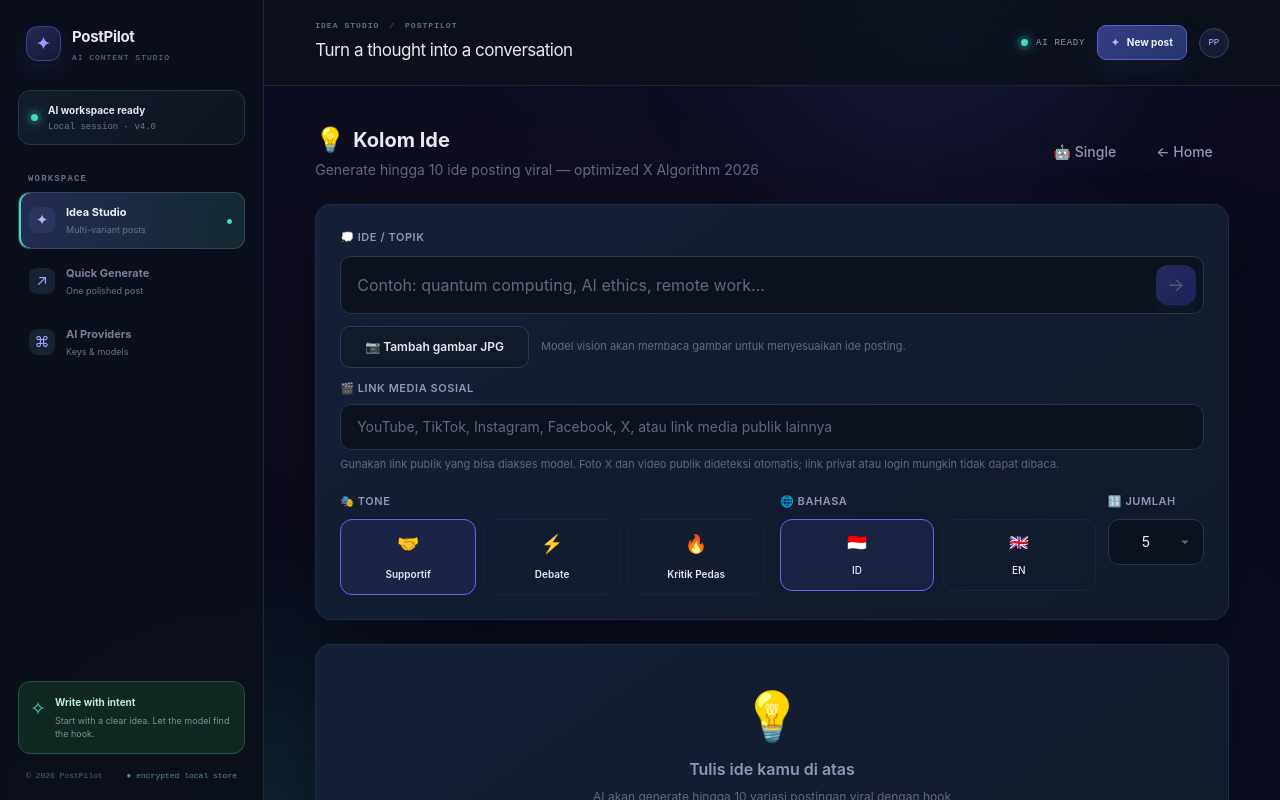
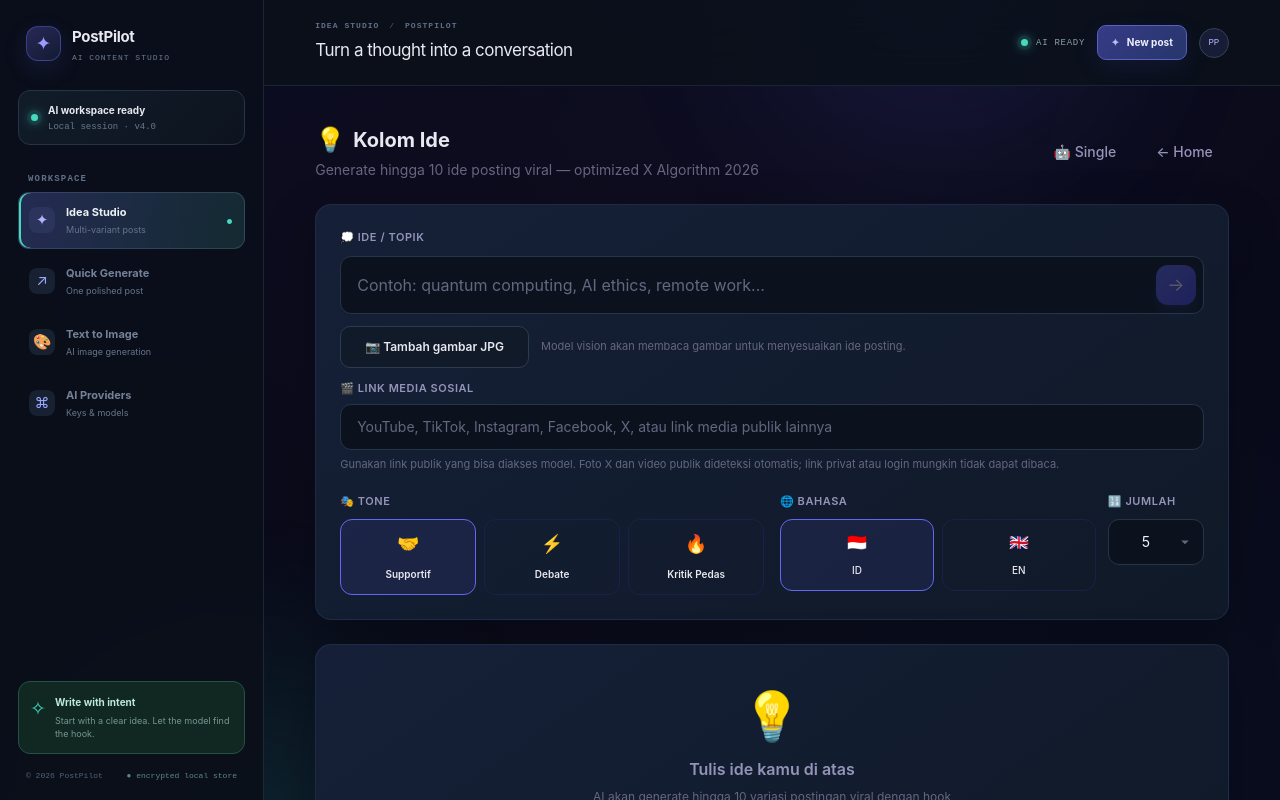
Before and after one commit to bangke1212/Generator-Post-Agent, a React (Vite) app: page / in a window 1280 px wide. Shown: the top 800 px of the page. Built offline with nearby package versions, Linux system fonts and the light colour scheme.

Commit message:
Add image generation navigation

```diff
--- a/src/App.tsx
+++ b/src/App.tsx
@@ -4,10 +4,12 @@ import Header from './components/Header';
 import Ideas from './pages/Ideas';
 import Generate from './pages/Generate';
 import Settings from './pages/Settings';
+import ImageGenerate from './pages/ImageGenerate';
 
 const navItems = [
   { key: 'ideas', label: 'Idea Studio', caption: 'Multi-variant posts', icon: '✦' },
   { key: 'generate', label: 'Quick Generate', caption: 'One polished post', icon: '↗' },
+  { key: 'images', label: 'Text to Image', caption: 'AI image generation', icon: '🎨' },
   { key: 'settings', label: 'AI Providers', caption: 'Keys & models', icon: '⌘' },
 ];
 
@@ -15,7 +17,7 @@ export default function App() {
   const navigate = useNavigate();
   const location = useLocation();
   const [mobileOpen, setMobileOpen] = useState(false);
-  const activeTab = location.pathname.includes('settings') ? 'settings' : location.pathname.includes('generate') ? 'generate' : 'ideas';
+  const activeTab = location.pathname.includes('settings') ? 'settings' : location.pathname.includes('images') ? 'images' : location.pathname.includes('generate') ? 'generate' : 'ideas';
 
   const onTabChange = (tab: string) => {
     navigate(tab === 'ideas' ? '/' : `/${tab}`);
@@ -55,6 +57,7 @@ export default function App() {
             <Route path="/" element={<Ideas onTabChange={onTabChange} />} />
             <Route path="/ideas" element={<Ideas onTabChange={onTabChange} />} />
             <Route path="/generate" element={<Generate onTabChange={onTabChange} />} />
+            <Route path="/images" element={<ImageGenerate onTabChange={onTabChange} />} />
             <Route path="/settings" element={<Settings />} />
             <Route path="*" element={<Ideas onTabChange={onTabChange} />} />
           </Routes>
```
